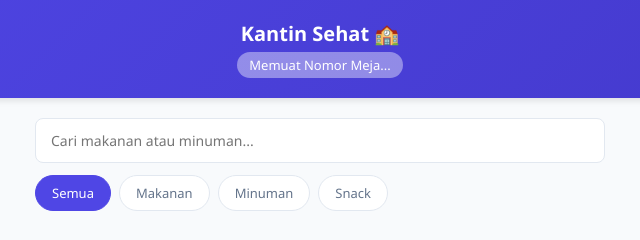
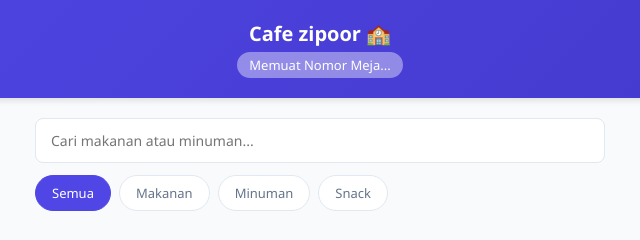
Before and after one commit to irfan6455/cafe., a plain HTML site: page index.html in a window 1280 px wide. Shown: the full height of the page, 320-960 px from the left. Drawn offline with Linux system fonts and the light colour scheme.

Commit message:
Change header title from 'Kantin Sehat' to 'Cafe zipoor'

```diff
--- a/index.html
+++ b/index.html
@@ -13,7 +13,7 @@
     <!-- HEADER / NAVBAR -->
     <header class="header">
         <div class="header-content">
-            <h1>Kantin Sehat 🏫</h1>
+            <h1>Cafe zipoor 🏫</h1>
             <p id="tableInfo" class="table-badge">Memuat Nomor Meja...</p>
         </div>
     </header>
```
